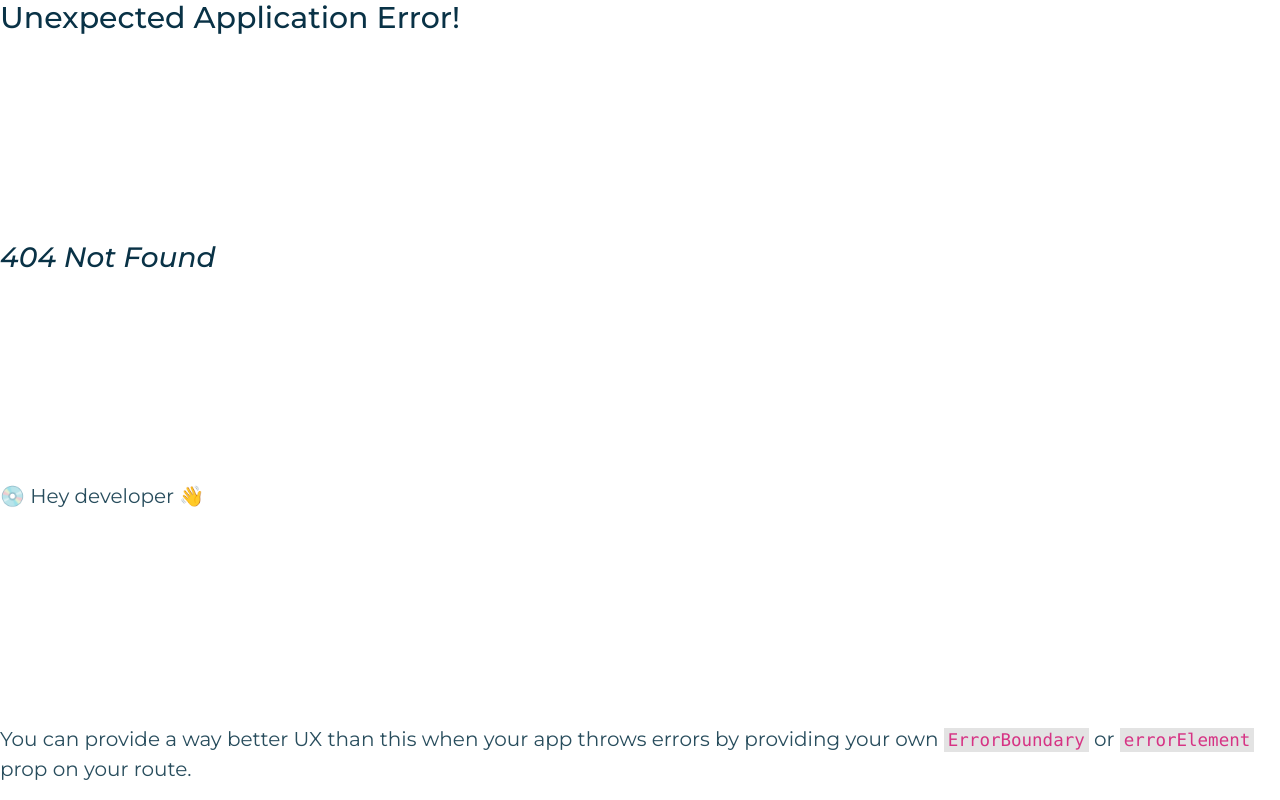
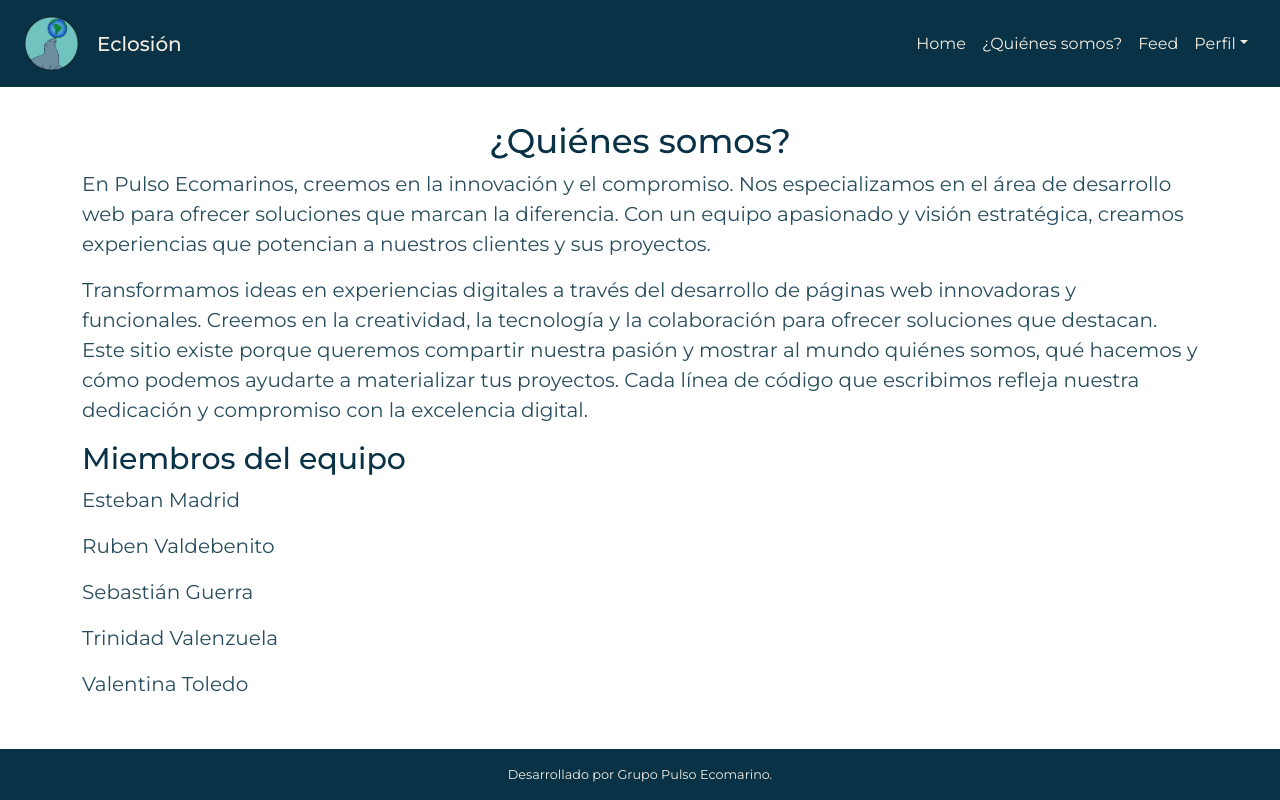
Before and after one commit to valentinatp/project-eclosion-fullstack, a React (Vite) app in the folder eclosion-frontend/: page /about in a window 1280 px wide. Before the commit this address had no page. Built offline with nearby package versions, Linux system fonts and the light colour scheme.

Commit message:
agregado vista about us

```diff
--- a/eclosion-frontend/src/Components/About Us/About.jsx
+++ b/eclosion-frontend/src/Components/About Us/About.jsx
@@ -0,0 +1,54 @@
+import './about-style.css';
+import { Link } from 'react-router-dom';
+
+
+function About() {
+  return (
+    <section>
+      <div className="container">
+        <h1 className="about-title">¿Quiénes somos?</h1>
+        <p>
+          En Pulso Ecomarinos, creemos en la innovación y el compromiso. Nos
+          especializamos en el área de desarrollo web para ofrecer soluciones que
+          marcan la diferencia. Con un equipo apasionado y visión estratégica,
+          creamos experiencias que potencian a nuestros clientes y sus proyectos.
+        </p>
+        <p>
+          Transformamos ideas en experiencias digitales a través del desarrollo de
+          páginas web innovadoras y funcionales. Creemos en la creatividad, la
+          tecnología y la colaboración para ofrecer soluciones que destacan. Este
+          sitio existe porque queremos compartir nuestra pasión y mostrar al mundo
+          quiénes somos, qué hacemos y cómo podemos ayudarte a materializar tus
+          proyectos. Cada línea de código que escribimos refleja nuestra dedicación
+          y compromiso con la excelencia digital.
+        </p>
+        <div className="container-members">
+          <h2>Miembros del equipo</h2>
+          <div className="list-members">
+            <div className="members">
+
+              <p>Esteban Madrid</p>
+            </div>
+            <div className="members">
+
+              <p>Ruben Valdebenito</p>
+            </div>
+            <div className="members">
+              <p>Sebastián Guerra</p>
+            </div>
+            <div className="members">
+
+              <p>Trinidad Valenzuela</p>
+            </div>
+            <div className="members">
+
+              <p>Valentina Toledo</p>
+            </div>
+          </div>
+        </div>
+      </div>
+    </section>
+  );
+}
+
+export default About;
--- a/eclosion-frontend/src/Components/About Us/about-style.css
+++ b/eclosion-frontend/src/Components/About Us/about-style.css
@@ -0,0 +1,3 @@
+.about-title {
+    text-align: center;
+}
--- a/eclosion-frontend/src/Components/Navbar/Navbar.jsx
+++ b/eclosion-frontend/src/Components/Navbar/Navbar.jsx
@@ -36,7 +36,7 @@ const Navbar = () => {
                                 <Link to="/" className="nav-link">Home</Link>
                             </li>
                             <li className="nav-item">
-                                <Link to="/" className="nav-link disabled">¿Quiénes somos?</Link>
+                                <Link to="/about" className="nav-link">¿Quiénes somos?</Link>
                             </li>
                             <li className="nav-item">
                                 <Link to="feed" className="nav-link">Feed</Link>
--- a/eclosion-frontend/src/Components/Navbar/navbar-style.css
+++ b/eclosion-frontend/src/Components/Navbar/navbar-style.css
@@ -16,7 +16,7 @@ footer { background-color: #093246; padding: 1rem 0; color: #F3EDE1; font-size:
 .title-site, .subtitle-site { text-align: center; }
 
 /* NAVBAR LOGO*/
-.navbar-logo {width: 70px; height: 70px; object-fit: contain;}
+.navbar-logo {width: 55px; height: 55px; object-fit: contain;}
 .navbar-logo:hover {transition: 2.2s ease-out; transform: rotateY(360deg);}
 .navbar-brand { font-size: 20px; font-weight: 450;}
 .navbar-brand:hover { color: #38b8b4; transition: 0.2s ease-out; }
--- a/eclosion-frontend/src/routes.jsx
+++ b/eclosion-frontend/src/routes.jsx
@@ -5,6 +5,7 @@ import Home from './Components/Home/Home'
 import Layout from './pages/Layout'
 import Register from './Components/Forms/Register/register'
 import Feed from './Components/Feed/Feed'
+import About from './Components/About Us/About'
 
 
 export const router = createBrowserRouter(
@@ -14,6 +15,7 @@ export const router = createBrowserRouter(
             <Route path="/" element={<Home />} />
             <Route path="/register" element={<Register />} />
             <Route path="/feed" element={<Feed />} />
+            <Route path="/about" element={<About />} />
             <Route path="/ejemplo" element={<h1>Hola ejemplo</h1>} />
         </Route>
     )
```
